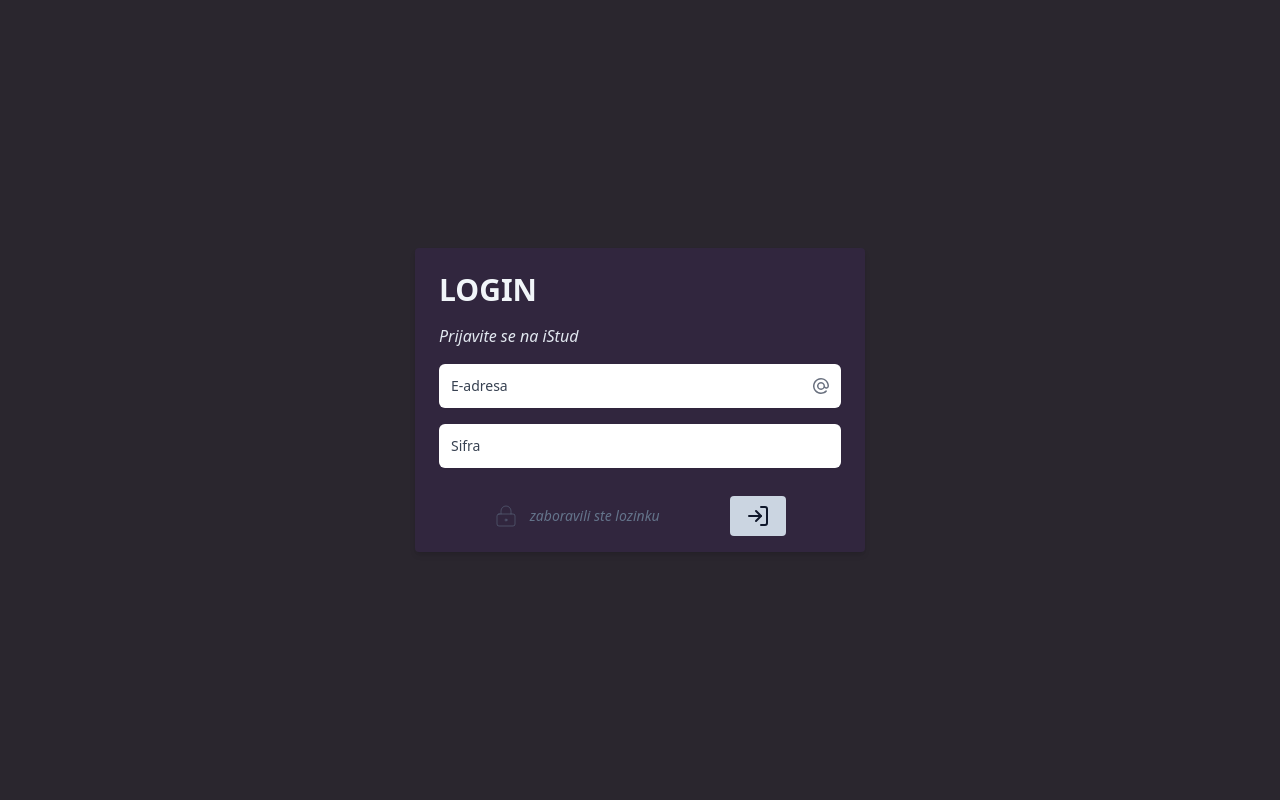
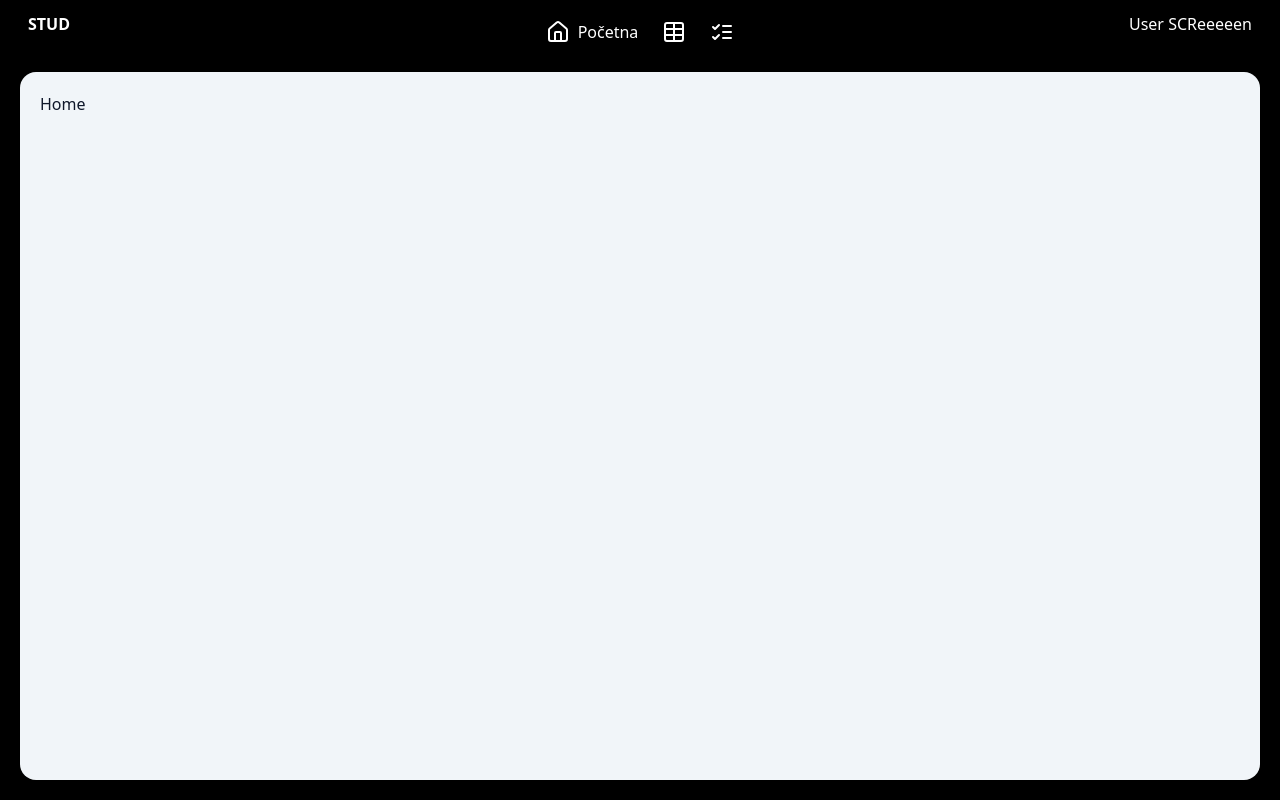
Before and after one commit to buckneer/stud, a React (Create React App) app in the folder client/: page / in a window 1280 px wide. Built offline with nearby package versions, Linux system fonts and the light colour scheme.

Commit message:
Redesign Added navbar Added homescreen redesigned login screen

```diff
--- a/client/public/index.html
+++ b/client/public/index.html
@@ -24,6 +24,10 @@
       work correctly both with client-side routing and a non-root public URL.
       Learn how to configure a non-root public URL by running `npm run build`.
     -->
+    <!-- FONTS -->
+    <link rel="preconnect" href="https://fonts.googleapis.com">
+    <link rel="preconnect" href="https://fonts.gstatic.com" crossorigin>
+    <link href="https://fonts.googleapis.com/css2?family=Inter+Tight:ital,wght@0,100..900;1,100..900&display=swap" rel="stylesheet">
     <title>React App</title>
   </head>
   <body>
--- a/client/src/App.css
+++ b/client/src/App.css
@@ -1,7 +1,7 @@
 
 body {
   /* 49, 38, 62 */
-  background-color: rgb(19, 15, 24, 0.9);
+  background-color: rgb(0, 0, 0);
 }
 
 .App {
--- a/client/src/App.tsx
+++ b/client/src/App.tsx
@@ -1,19 +1,31 @@
 import './App.css';
-import { BrowserRouter, Routes, Route } from 'react-router-dom';
+import { BrowserRouter, Routes, Route, useLocation } from 'react-router-dom';
 import Login from './pages/Login/Login';
 import Register from './pages/service/Register/Register';
 import SubjectAdd from './pages/service/SubjectAdd/SubjectAdd';
 import StudentAdd from './pages/service/StudentAdd/StudentAdd';
+import Navbar from './components/navbar/navbar';
+import Home from './pages/home/Home';
+import Container from './components/container/Container';
+import { useEffect, useState } from 'react';
 
 function App() {
+
+
   return (
     <BrowserRouter>
-      <Routes>
-        <Route path='/' element={<Login />} />
-        <Route path='/register' element={<Register/>} />
-        <Route path='/subject/add' element={<SubjectAdd/>} />
-        <Route path='/student/add' element={<StudentAdd/>} />
-      </Routes>
+      <div className='flex flex-col h-screen'>
+        <Navbar />
+        <Container>
+          <Routes>
+            <Route path='/' element={<Home />} />
+            <Route path='/login' element={<Login />} />
+            <Route path='/register' element={<Register/>} />
+            <Route path='/subject/add' element={<SubjectAdd/>} />
+            <Route path='/student/add' element={<StudentAdd/>} />
+          </Routes>
+        </Container>
+      </div>
     </BrowserRouter>
   );
 }
--- /dev/null
+++ b/client/src/components/container/Container.tsx
@@ -0,0 +1,15 @@
+
+
+
+
+export interface ContainerProps  {
+    children: string | JSX.Element | JSX.Element[]
+}
+
+const Container = ({children} : ContainerProps) => {
+    return <div className='bg-slate-100 m-5 rounded-2xl flex-grow p-5 routes-container'> {children} </div>;
+}
+
+
+
+export default Container;
--- /dev/null
+++ b/client/src/components/navbar/navbar.tsx
@@ -0,0 +1,53 @@
+
+import { Home, ListChecks, Table } from 'lucide-react';
+import React, { useEffect, useState } from 'react';
+import { NavLink, useLocation } from 'react-router-dom';
+
+
+
+
+const Navbar = () => {
+
+	const hiddenRoutes = ['/login', '/register'];
+
+	const [hide, setHide]= useState(false)
+	let path = useLocation();
+
+	useEffect(() => {
+		if(hiddenRoutes.includes(path.pathname)) {
+			setHide(true);
+		} else {
+			setHide(false);
+		}
+	}, [path.pathname])
+
+	return !hide ?
+		<div className='navbar text-white mx-7 mt-3 flex align-center justify-between'>
+		<div className='branding flex-1'>
+			<h1 className='font-black'>STUD</h1>
+		</div>
+		<div className='menu flex-1 text-center flex gap-2 justify-center align-center'>
+			<NavLink to="/" className='nav-item flex gap-2 rounded-2xl p-2 align-center group transition-all'>
+				<Home />
+				<div className='hidden group-[.active]:block'>Početna</div>
+			</NavLink>
+			<NavLink to="/login" className='nav-item flex gap-2 rounded-2xl p-2 align-center group'>
+				<Table />
+				<div className='hidden group-[.active]:block' >Raspored Ispita</div>
+			</NavLink>
+			<NavLink to="/register" className='nav-item flex gap-2 rounded-2xl p-2 align-center group'>
+				<ListChecks />
+				<div className='hidden group-[.active]:block'>Ispitni rokovi</div>
+			</NavLink>
+		</div>
+
+		<div className='user flex-1 text-end'>
+			<h1>User SCReeeeen</h1>
+		</div>
+	</div>
+	: null
+}
+
+
+
+export default Navbar;
--- a/client/src/index.css
+++ b/client/src/index.css
@@ -79,4 +79,8 @@
       @apply bg-background text-foreground;
       font-feature-settings: "rlig" 1, "calt" 1;
     }
+
+    .routes-container > div {
+      @apply flex flex-col flex-grow h-full;
+    }
   }
--- a/client/src/pages/Login/Login.tsx
+++ b/client/src/pages/Login/Login.tsx
@@ -62,10 +62,16 @@
                     : null
             } */}
 
-            <div className="w-full h-screen flex justify-center items-center">
-                <form onSubmit={handleLogin} className="md:block mx-4 md:mx-0 md:p-4 w-full md:w-1/2 lg:w-[450px] h-auto shadow-none md:shadow-md md:rounded-sm bg-[#31263E]">
+            <div className="flex-grow flex items-center justify-center">
+                <form onSubmit={handleLogin} className="bg-white rounded-2xl p-4 w-1/3 shadow-md">
                     {/* Header */}
                     <div id="FormHeader" className="w-full">
+
+                        <div className='flex flex-col justify-center items-center'>
+                            <div className="text-3xl font-semibold p-2 uppercase text-blue-800">Login</div>
+                            <div className="text-gray-400 p-2" >Prijavite se na Stud</div>
+                        </div>
+
                         <div id="FormHeader" className="w-full text-slate-100">
                             {
                                 isLoginLoading ?
@@ -75,20 +81,18 @@
                             {
                                 isLoginSuccess ?
                                     <div className="w-full flex justify-center">
-                                        <div className="bg-green-200 border-2 border-green-400 w-1/2 md:w-2/3 p-2 text-center my-2 text-green-800 uppercase">Uspesan login!</div>
+                                        <div className="bg-green-200 rounded-2xl w-1/2 md:w-2/3 p-2 text-center my-2 text-green-800 font-bold">Uspešan login!</div>
                                     </div>
                                         : null
                             }
                             {
                                 isLoginError ?
                                 <div className="w-full flex justify-center">
-                                    <div className="bg-red-200 border-2 border-red-400 w-1/2 md:w-2/3 p-2 text-center my-2 text-red-800 uppercase">Greska prilikom prijavljivanja!</div>
+                                    <div className="bg-red-200 rounded-2xl w-1/2 md:w-2/3 p-2 text-center my-2 text-red-800 font-bold">Greska prilikom prijavljivanja!</div>
                                 </div>
                                         : null
                             }
 					    </div>
-                        <div className="text-3xl text-slate-100 font-semibold p-2 uppercase">Login</div>
-                        <div className="text-slate-200 p-2 italic" >Prijavite se na iStud</div>
                     </div>
                     {/* Content */}
                     <div className='FormItem w-full flex flex-col justify-start p-2 items-start relative'>
@@ -123,13 +127,11 @@
                         </label>
                     </div>
                     {/* FooterCard */}
-                    <div className="FormFooter w-full flex justify-evenly pt-5 gap-2">
-                    <div className="flex text-sm italic justify-center items-center gap-3 text-slate-500 hover:text-slate-200 hover:cursor-pointer">
-                    <LockKeyhole strokeWidth={0.5}/>
-                    <Link to="#">zaboravili ste lozinku</Link>
+                    <div className='footer flex items-center justify-center flex-col'>
+                        <Link to="#" className='text-gray-400 hover:underline'>Zaboravljena lozinka?</Link>
+                        <button className='mt-5 bg-blue-800 px-5 py-2 rounded-2xl text-white w-1/2 disabled:bg-gray-500' type='submit' disabled={isLoginLoading}>Login</button>
                     </div>
-                        <button className="py-2 px-4 bg-slate-300 hover:bg-slate-100 rounded-sm" type="submit"><LogIn /></button>
-                    </div>
+
                 </form>
 
 
--- /dev/null
+++ b/client/src/pages/home/Home.tsx
@@ -0,0 +1,7 @@
+import React from 'react'
+
+export default function Home() {
+  return (
+    <div>Home</div>
+  )
+}
--- a/client/tailwind.config.js
+++ b/client/tailwind.config.js
@@ -1,4 +1,18 @@
+const { colors: defaultColors } = require('tailwindcss/defaultTheme')
+
+const colors = {
+  ...defaultColors,
+  ...{
+      'dark-blue': '#1B264F',
+      'light-blue': '#274690',
+      'smoke-white': '#F5F3F5',
+  },
+}
+
+
+
 /** @type {import('tailwindcss').Config} */
+
 module.exports = {
   darkMode: ["class"],
   content: [
@@ -51,6 +65,7 @@
           DEFAULT: "hsl(var(--card))",
           foreground: "hsl(var(--card-foreground))",
         },
+        colors
       },
       borderRadius: {
         lg: "var(--radius)",
```
